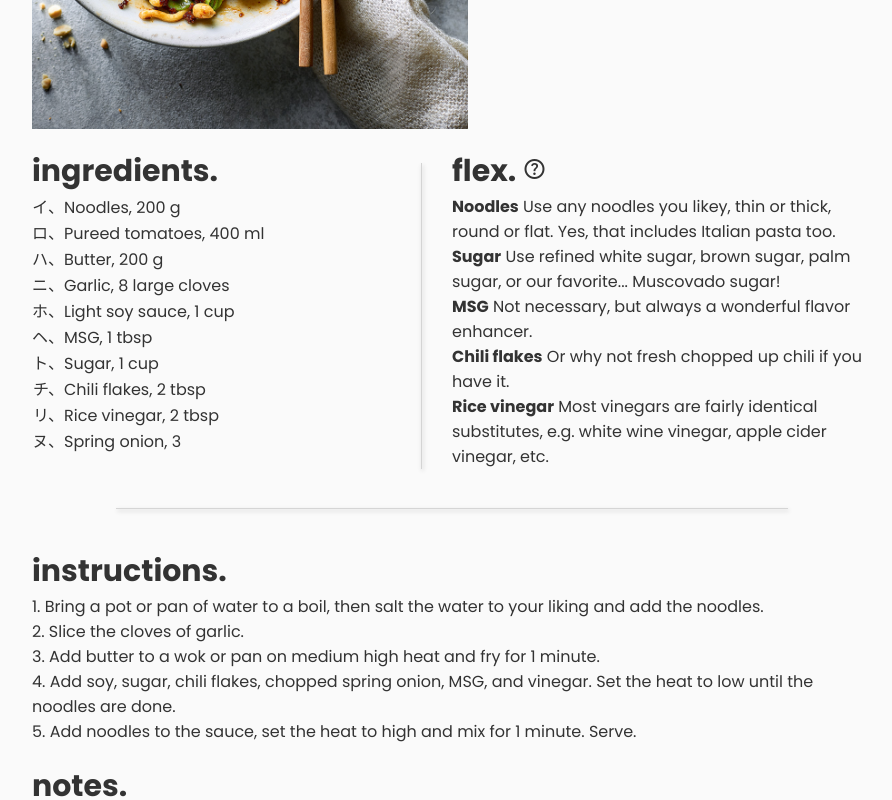
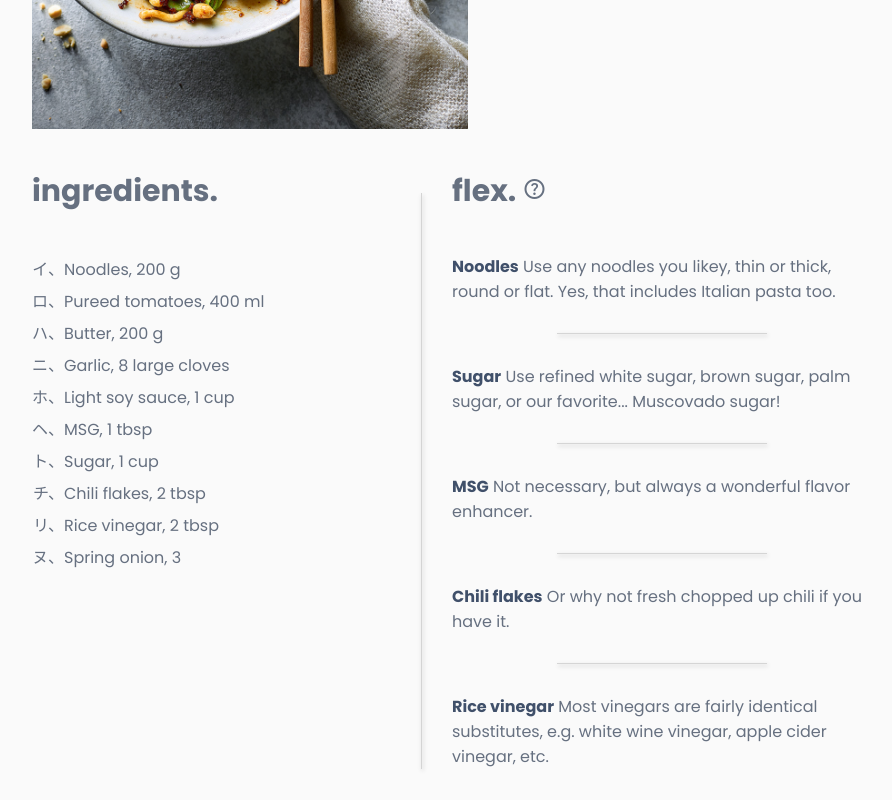
Before and after one commit to FredrikRidderfalk/let-me-feed-you, an Angular app: page /recipe in a window 1280 px wide. Shown: the part 540-1340 px from the top of the page, without its empty margins (188-1080 px from the left). Built offline with nearby package versions, Linux system fonts and the light colour scheme.

Commit message:
add more styling

```diff
--- a/src/app/components/recipe/recipe.component.html
+++ b/src/app/components/recipe/recipe.component.html
@@ -46,7 +46,7 @@
   <div class="container__instructions">
     <h2 class="instructions__title">instructions.</h2>
     <ul class="instructions">
-      <li *ngFor="let step of CrackNoodles.instructions" class="flex-item">
+      <li *ngFor="let step of CrackNoodles.instructions" class="instruction">
         {{ step }}
       </li>
     </ul>
--- a/src/app/components/recipe/recipe.component.sass
+++ b/src/app/components/recipe/recipe.component.sass
@@ -5,6 +5,10 @@ main
     margin-block: rem(30)
 h2
     font-size: rem(30)
+h1, h2, p, li, .material-symbols-outlined
+    color: $lmfy-lightgray
+strong
+    color: $lmfy-darkgray
 .container__recipe-intro__text, .container__ingredients-flex, .container__instructions, .container__notes
     padding-inline: rem(20)
 
@@ -23,11 +27,14 @@ h2
 
 // Ingredients-flex
 .ingredients__title, .flex__title
-    margin-top: rem(20)
+    margin-top: rem(40)
+.ingredient-list, .flex-list
+    margin-top: rem(40)
 .ingredient-list
     padding-left: 32px
 .ingredient
     list-style-type: katakana-iroha
+    line-height: 2
 
 // Instructions
 .container__instructions
@@ -76,27 +83,32 @@ h2
             box-shadow: 1px 2px 4px rgba(0, 0, 0, 0.25)
     .container__ingredients, .container__flex
         width: 50%
+    .container__ingredients
         position: relative
-    .container__ingredients::before
-        content: ""
-        top: 55%
-        right: 30px
-        transform: translateY(-50%)
-        position: absolute
-        width: 1px
-        height: 90%
-        background-color: rgba(0, 0, 0, 0.15)
-        box-shadow: 1px 2px 4px rgba(0, 0, 0, 0.25)
-    // .flex-item::before
-    //     content: ""
-    //     bottom: 0
-    //     left: 50%
-    //     transform: translateX(-50%)
-    //     position: absolute
-    //     width: 50%
-    //     height: 1px
-    //     background-color: rgba(0, 0, 0, 0.15)
-    //     box-shadow: 1px 2px 4px rgba(0, 0, 0, 0.25)
+        &::before
+            content: ""
+            top: 55%
+            right: 30px
+            transform: translateY(-50%)
+            position: absolute
+            width: 1px
+            height: 90%
+            background-color: rgba(0, 0, 0, 0.15)
+            box-shadow: 1px 2px 4px rgba(0, 0, 0, 0.25)
+    .flex-item
+        position: relative
+        &:nth-child(n+2)
+            margin-top: rem(60)
+        &:not(:last-child)::before
+            content: ""
+            bottom: rem(-30)
+            left: 50%
+            transform: translateX(-50%)
+            position: absolute
+            width: 50%
+            height: 1px
+            background-color: rgba(0, 0, 0, 0.15)
+            box-shadow: 1px 2px 4px rgba(0, 0, 0, 0.25)
 
     // Instructions
     .container__instructions
```
